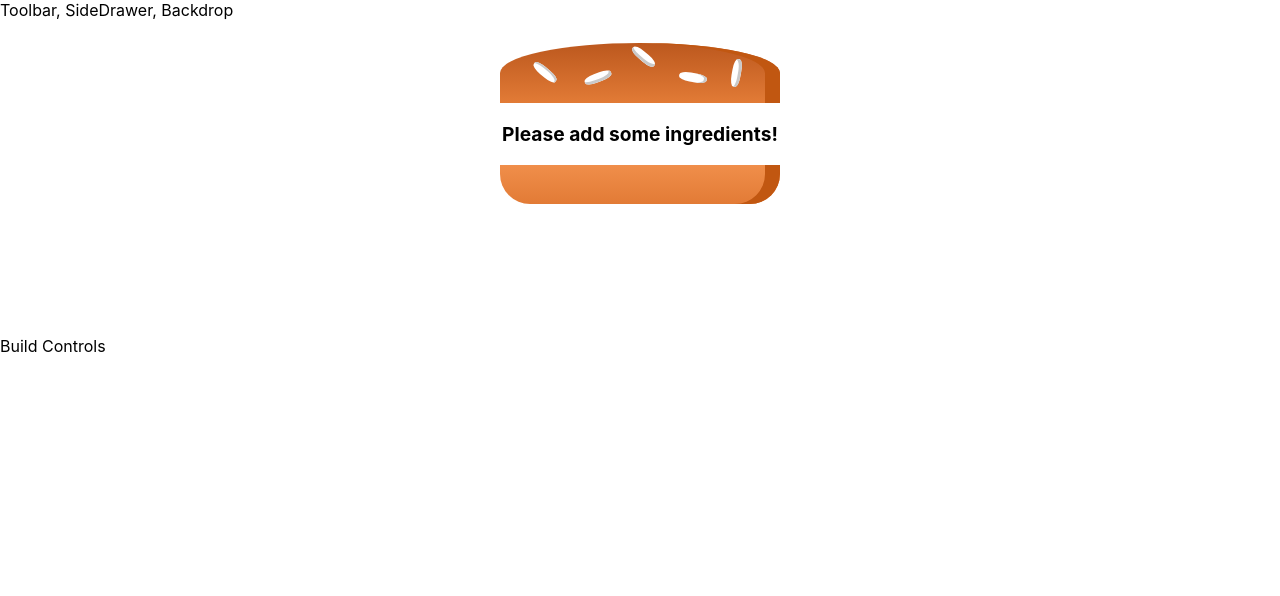
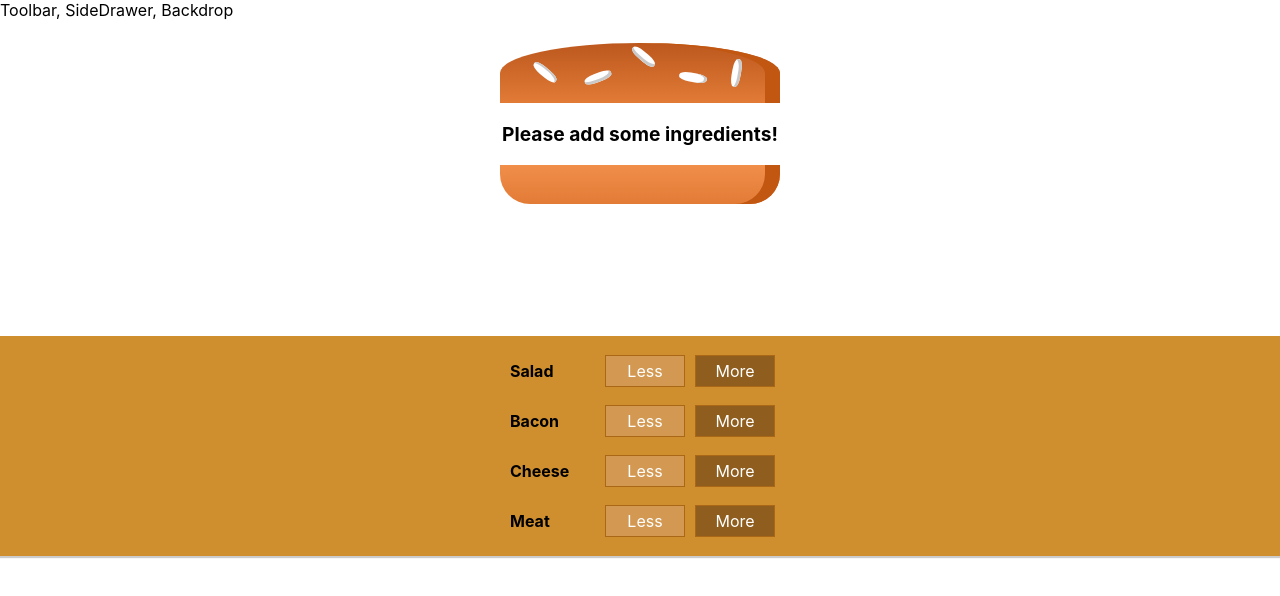
Before and after one commit to takuyaKIKUCHI99/the-burger-bilder, a React (Create React App) app: page / in a window 1280 px wide. Shown: the top 596 px of the page. Built offline with nearby package versions, Linux system fonts and the light colour scheme.

Commit message:
Add BuildControls

```diff
--- /dev/null
+++ b/src/components/Burger/BuildControls/BuildControl/BuildControl.js
@@ -0,0 +1,15 @@
+import React from 'react';
+
+import styles from './BuildControl.module.css';
+
+const BuildControl = (props) => {
+  return (
+    <div className={styles.BuildControl}>
+      <div className={styles.Label}>{props.label}</div>
+      <button className={styles.Less}>Less</button>
+      <button className={styles.More}>More</button>
+    </div>
+  );
+};
+
+export default BuildControl;
--- /dev/null
+++ b/src/components/Burger/BuildControls/BuildControl/BuildControl.module.css
@@ -0,0 +1,58 @@
+.BuildControl {
+  display: flex;
+  justify-content: space-between;
+  align-items: center;
+  margin: 5px 0;
+}
+
+.BuildControl button {
+  display: block;
+  font: inherit;
+  padding: 5px;
+  margin: 0 5px;
+  width: 80px;
+  border: 1px solid #aa6817;
+  cursor: pointer;
+  outline: none;
+}
+
+.BuildControl button:disabled {
+  background-color: #ac9980;
+  border: 1px solid #7e7365;
+  color: #ccc;
+  cursor: default;
+}
+
+.BuildControl button:hover:disabled {
+  background-color: #ac9980;
+  color: #ccc;
+  cursor: not-allowed;
+}
+
+.Label {
+  padding: 10px;
+  font-weight: bold;
+  width: 80px;
+}
+
+.BuildControl .Less {
+  background-color: #d39952;
+  color: white;
+}
+
+.BuildControl .More {
+  background-color: #8f5e1e;
+  color: white;
+}
+
+.BuildControl .Less:hover,
+.BuildControl .Less:active {
+  background-color: #daa972;
+  color: white;
+}
+
+.BuildControl .More:hover,
+.BuildControl .More:active {
+  background-color: #99703f;
+  color: white;
+}
--- /dev/null
+++ b/src/components/Burger/BuildControls/BuildControls.js
@@ -0,0 +1,22 @@
+import React from 'react';
+
+import styles from './BuildControls.module.css';
+import BuildControl from './BuildControl/BuildControl';
+
+const CONTROLS = [
+  { label: 'Salad', type: 'salad' },
+  { label: 'Bacon', type: 'bacon' },
+  { label: 'Cheese', type: 'cheese' },
+  { label: 'Meat', type: 'meat' }
+];
+
+const BuildControls = (props) => {
+  const controls = () =>
+    CONTROLS.map((control) => (
+      <BuildControl key={control.label} label={control.label} />
+    ));
+
+  return <div className={styles.BuildControls}>{controls()}</div>;
+};
+
+export default BuildControls;
--- /dev/null
+++ b/src/components/Burger/BuildControls/BuildControls.module.css
@@ -0,0 +1,10 @@
+.BuildControls {
+  width: 100%;
+  background-color: #cf8f2e;
+  display: flex;
+  flex-flow: column;
+  align-items: center;
+  box-shadow: 0 2px 1px #ccc;
+  margin: auto;
+  padding: 10px 0;
+}
--- a/src/components/Burger/Burger.js
+++ b/src/components/Burger/Burger.js
@@ -1,7 +1,7 @@
 import React from 'react';
 
 import styles from './Burger.module.css';
-import BurgerIngredient from './BurrgerIngredient/BurgerIngredient';
+import BurgerIngredient from './BurgerIngredient/BurgerIngredient';
 
 const Burger = (props) => {
   const ingredientsOrder = props.ingredientsOrder; // [{ingredient: count}]
--- a/src/containers/BurgerBuilder/BurgerBuilder.js
+++ b/src/containers/BurgerBuilder/BurgerBuilder.js
@@ -2,6 +2,8 @@ import React, { Component } from 'react';
 
 import Aux from '../../hoc/Aux';
 import Burger from '../../components/Burger/Burger';
+import BuildControls from '../../components/Burger/BuildControls/BuildControls';
+
 class BurgerBuilder extends Component {
   state = {
     ingredients: {
@@ -16,7 +18,7 @@ class BurgerBuilder extends Component {
     return (
       <Aux>
         <Burger ingredientsOrder={this.state.ingredients} />
-        <div>Build Controls</div>
+        <BuildControls />
       </Aux>
     );
   }
```
Also changed, not shown: src/components/Burger/BurgerIngredient/BurgerIngredient.js (renamed from src/components/Burger/BurrgerIngredient/BurgerIngredient.js), src/components/Burger/BurgerIngredient/BurgerIngredient.module.css (renamed from src/components/Burger/BurrgerIngredient/BurgerIngredient.module.css).
